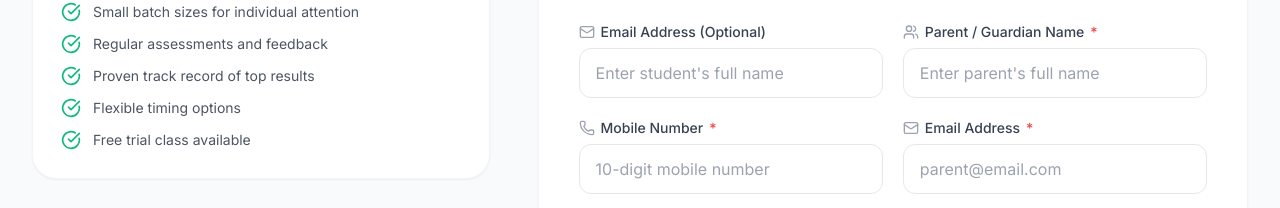
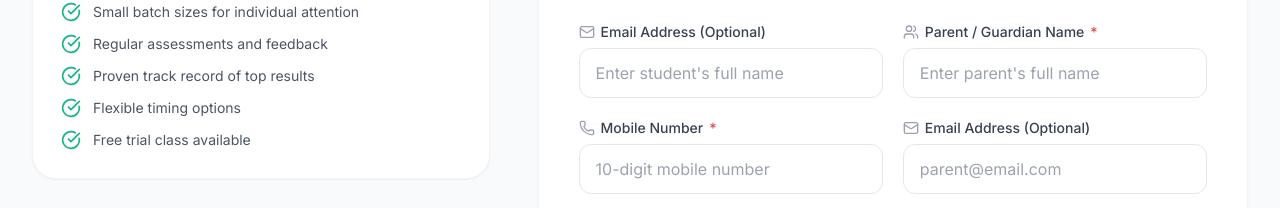
Before and after one commit to siddhikshaeducationcare-web/siddhiksha-edu, a Next.js app: page /admission in a window 1280 px wide. Shown: the part 562-770 px from the top of the page. Built offline with nearby package versions, Linux system fonts and the light colour scheme.

Commit message:
Make email optional in admission form

```diff
--- a/src/app/admission/AdmissionForm.tsx
+++ b/src/app/admission/AdmissionForm.tsx
@@ -185,8 +185,7 @@ export function AdmissionForm() {
 
           <FormField
             icon={<Mail className="w-4 h-4 text-gray-400" />}
-            label="Email Address"
-            required
+            label="Email Address (Optional)"
           >
             <input
               type="email"
```
